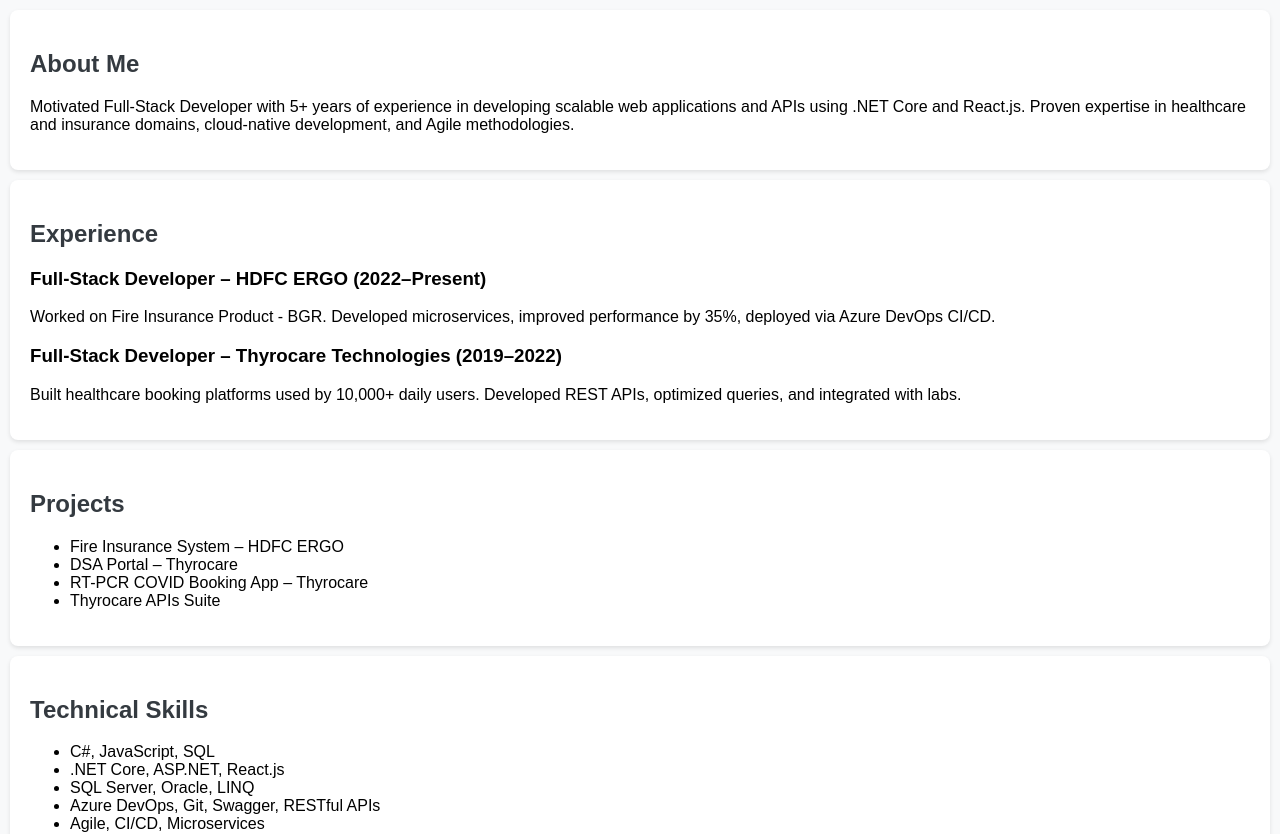
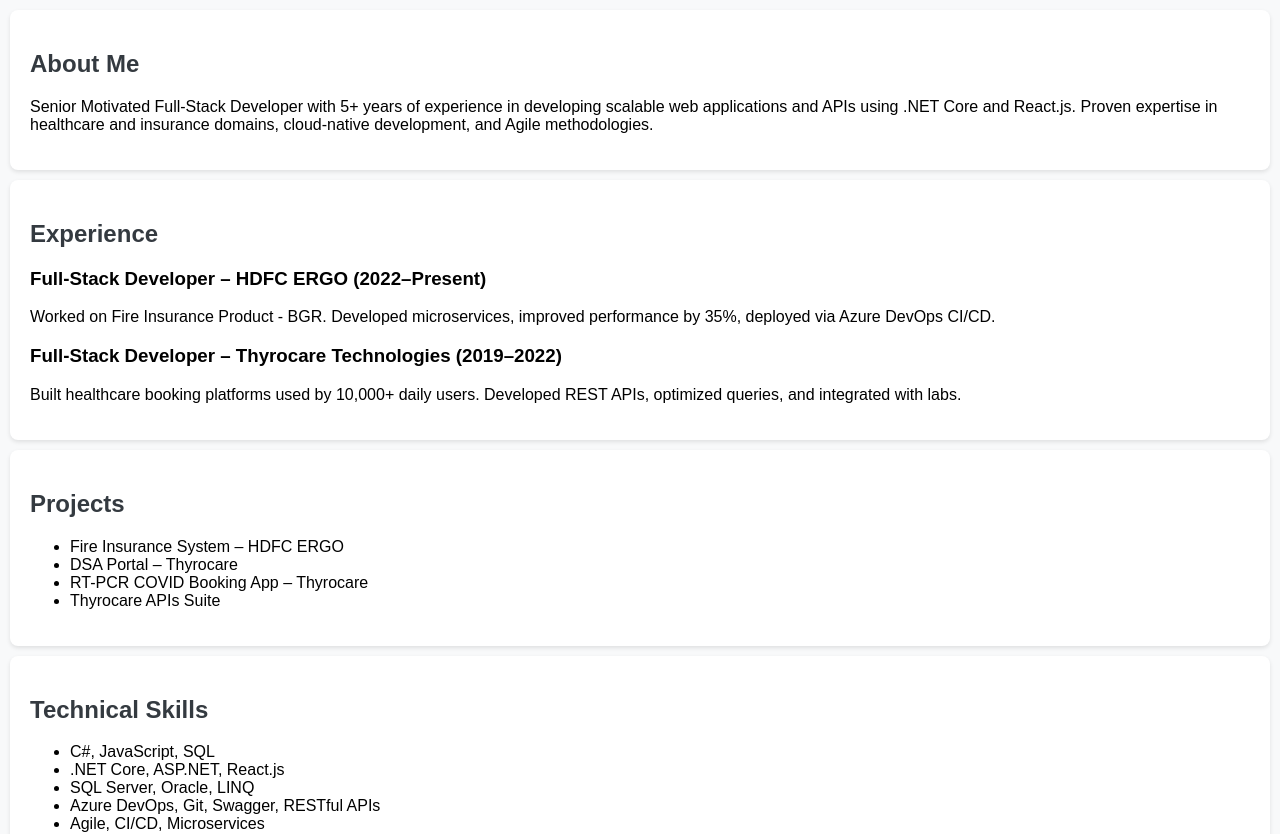
Before and after one commit to sumitsahani174/React-Portfolio, a React (Create React App) app: page / in a window 1280 px wide. Shown: the top 834 px of the page. Built offline with nearby package versions, Linux system fonts and the light colour scheme.

Commit message:
Latest Code

```diff
--- a/src/components/About.js
+++ b/src/components/About.js
@@ -3,7 +3,7 @@
 const About = () => (
   <div className="section">
     <h2>About Me</h2>
-    <p>Motivated Full-Stack Developer with 5+ years of experience in developing scalable web applications and APIs using .NET Core and React.js. Proven expertise in healthcare and insurance domains, cloud-native development, and Agile methodologies.</p>
+    <p>Senior Motivated Full-Stack Developer with 5+ years of experience in developing scalable web applications and APIs using .NET Core and React.js. Proven expertise in healthcare and insurance domains, cloud-native development, and Agile methodologies.</p>
   </div>
 );
 
```
